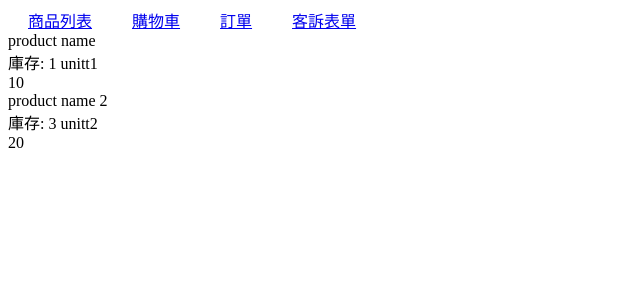
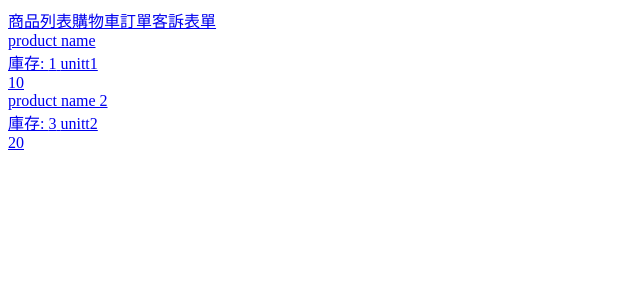
Before and after one commit to TsuyoshiTsai/interview-meet-jobs-shopping-cart, a React (Create React App) app: page /product in a window 1280 px wide. Before the commit this address led to /products. Shown: the top 300 px of the page, without its empty margins (0-640 px from the left). Built offline with nearby package versions, Linux system fonts and the light colour scheme; data requests are answered from the project's data file.

Commit message:
Update Home, Reaname HomeProducts and Add HomeProductDetail

```diff
--- a/src/views/Home/index.js
+++ b/src/views/Home/index.js
@@ -1,36 +1,27 @@
 import React, { Suspense } from 'react'
-import { Switch, Link, Route, Redirect } from 'react-router-dom'
+import { Switch, Link, Route, Redirect, useRouteMatch } from 'react-router-dom'
 
-import propTypes from './prop-types'
+function Home () {
+  const match = useRouteMatch()
 
-const navigations = [
-  { path: '/products', name: '商品列表', component: React.lazy(() => import('views/HomeProducts')) },
-  { path: '/cart', name: '購物車', component: React.lazy(() => import('views/HomeCart')) },
-  { path: '/orders', name: '訂單', component: React.lazy(() => import('views/HomeOrders')) },
-  { path: '/feedback', name: '客訴表單', component: React.lazy(() => import('views/HomeFeedback')) },
-]
-
-function Home (props) {
-  console.log('home', props)
   return (
     <Suspense fallback='Loading...'>
-      {navigations.map((navigation, index) => (
-        <Link key={index} to={navigation.path} style={{ padding: 20 }}>
-          {navigation.name}
-        </Link>
-      ))}
+      <Link to={`${match.url}product`}>商品列表</Link>
+      <Link to={`${match.url}cart`}>購物車</Link>
+      <Link to={`${match.url}orders`}>訂單</Link>
+      <Link to={`${match.url}feedback`}>客訴表單</Link>
 
       <Switch>
-        {navigations.map((navigation, index) => (
-          <Route key={index} strict sensetive path={navigation.path} component={navigation.component} />
-        ))}
+        <Route strict sensitive path={`${match.url}product/:id`} component={React.lazy(() => import('views/HomeProductDetail'))} />
+        <Route strict sensitive path={`${match.url}product`} component={React.lazy(() => import('views/HomeProduct'))} />
+        <Route strict sensitive path={`${match.url}cart`} component={React.lazy(() => import('views/HomeCart'))} />
+        <Route strict sensitive path={`${match.url}order`} component={React.lazy(() => import('views/HomeOrder'))} />
+        <Route strict sensitive path={`${match.url}feedback`} component={React.lazy(() => import('views/HomeFeedback'))} />
 
-        <Redirect to={navigations[0].path} />
+        <Redirect replace from={match.url} to={`${match.url}product`} />
       </Switch>
     </Suspense>
   )
 }
 
-Home.propTypes = propTypes
-
 export default Home
--- a/src/views/Home/prop-types.js
+++ /dev/null
@@ -1,5 +0,0 @@
-import PropTypes from 'prop-types'
-
-export default {
-  match: PropTypes.object,
-}
--- /dev/null
+++ b/src/views/HomeOrder/index.js
@@ -0,0 +1,7 @@
+import React from 'react'
+
+function Order (props) {
+  return <div>order</div>
+}
+
+export default Order
--- a/src/views/HomeOrders/index.js
+++ /dev/null
@@ -1,7 +0,0 @@
-import React from 'react'
-
-function Orders (props) {
-  return <div>orders</div>
-}
-
-export default Orders
--- a/src/views/HomeProducts/index.js
+++ b/src/views/HomeProduct/index.js
@@ -1,4 +1,5 @@
 import React, { Fragment } from 'react'
+import { Link, useRouteMatch } from 'react-router-dom'
 
 import Product from 'components/Product'
 
@@ -8,8 +9,9 @@ import useFetcher from 'lib/effects/useFetcher'
 
 const FragmentWithFetching = withFetching(Fragment)
 
-function Products (props) {
+function HomeProduct (props) {
   const [productResponse, status] = useFetcher({ fetcher: ProductApi.fetchProducts, initialParameters: { page: 1 } })
+  const match = useRouteMatch()
 
   return (
     <FragmentWithFetching
@@ -17,7 +19,9 @@ function Products (props) {
       render={() => (
         <Product.List>
           {productResponse.data.map((product, index) => (
-            <Product.Item key={index} product={product} />
+            <Link key={index} to={`${match.url}/${product.id}`}>
+              <Product.Item product={product} />
+            </Link>
           ))}
         </Product.List>
       )}
@@ -25,4 +29,4 @@ function Products (props) {
   )
 }
 
-export default Products
+export default HomeProduct
--- /dev/null
+++ b/src/views/HomeProductDetail/index.js
@@ -0,0 +1,19 @@
+import React, { Fragment } from 'react'
+import { useParams } from 'react-router-dom'
+
+import Product from 'components/Product'
+
+// import * as ProductApi from 'lib/api/product'
+import withFetching from 'lib/hocs/withFetching'
+// import useFetcher from 'lib/effects/useFetcher'
+
+const FragmentWithFetching = withFetching(Fragment)
+
+function HomeProductDetail (props) {
+  // // const [productResponse, status] = useFetcher({ fetcher: ProductApi.fetchProducts, initialParameters: { page: 1 } })
+  const params = useParams()
+
+  return <FragmentWithFetching render={() => <Product.List>{params.id}</Product.List>} />
+}
+
+export default HomeProductDetail
```
